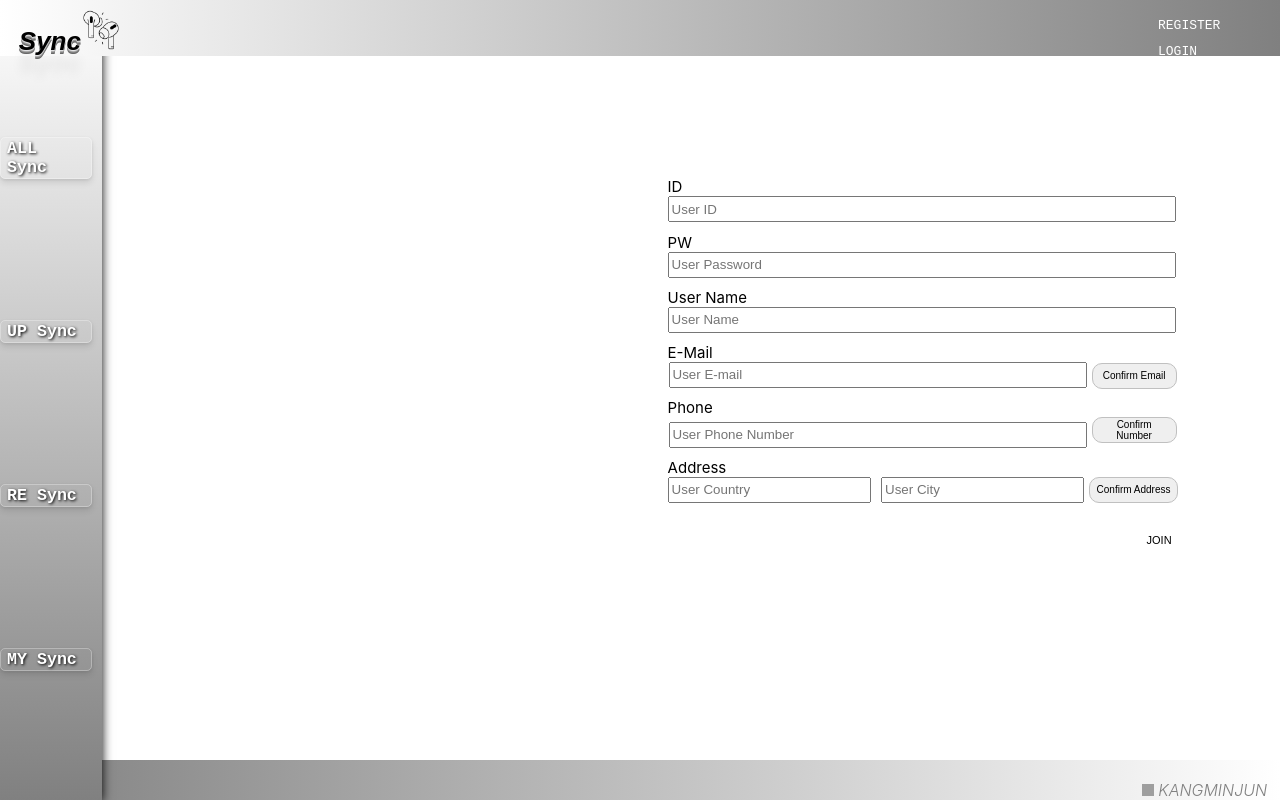
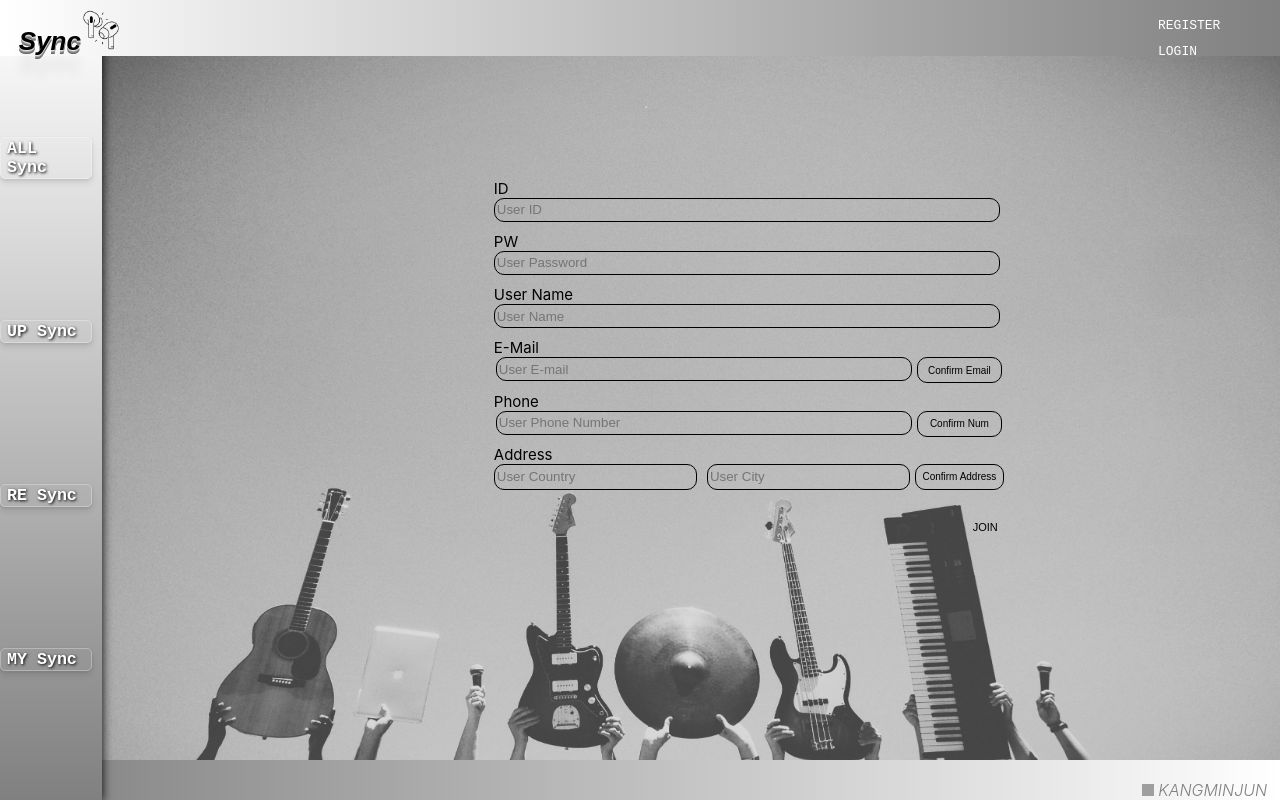
Before and after one commit to kang-minjune/Musics-Share, a React (Create React App) app in the folder client/: page /register in a window 1280 px wide. Built offline with nearby package versions, Linux system fonts and the light colour scheme; grey boxes are pictures that could not be loaded; a web font is replaced by a local one.

Commit message:
회원가입 디자인 수정

```diff
--- a/client/src/pages/register/Register.jsx
+++ b/client/src/pages/register/Register.jsx
@@ -58,7 +58,7 @@ const Register = () => {
                   <span className='RegisterSpan'>Phone </span>
                   <div>
                       <input type='tel' id='phone' className='RegisterPhone' placeholder='User Phone Number' onChange={handleChange} required />
-                      <button type='button' className='EmailConfirmBtn'>Confirm Number</button>
+                      <button type='button' className='EmailConfirmBtn'>Confirm Num</button>
                   </div>
 
                   <div className='RegisterSpan'>
--- a/client/src/pages/register/register.css
+++ b/client/src/pages/register/register.css
@@ -8,11 +8,18 @@
  }
 
  .RegisterMain {
-    width: 45%;
-    height: 500px;
-    justify-self: center;
-    padding-top: 7%;
-    margin-left: 30%;
+   width: 95%;
+   height: 90vh;
+   background-color: white;
+   background-image: url("/public/background2.png");
+   background-position: bottom ;
+   background-repeat: no-repeat;
+   background-size: 100% 100%;
+   margin-left: 5%;
+   margin-bottom: 2%;
+   float: left;
+   bottom: 0;
+   position: fixed;
  }
 
 
@@ -24,9 +31,9 @@
 
  /* form CSS */
  .RegisterForm {
-    padding-left: 20%;
-    padding-right: 20%;
-    padding-top: 15%;
+    padding-left: 35%;
+    padding-right: 35%;
+    padding-top: 10%;
     width: 510px;
  }
 
@@ -45,6 +52,9 @@
      display: grid;
      flex: 1;
      margin-bottom: 2%;
+     background-color: transparent;
+     border: 1px solid black;
+     border-radius: 10px;
  }
 
  .RegisterEmail {
@@ -53,6 +63,9 @@
      display: inline-block;
      flex: 1;
      margin-bottom: 2%;
+     background-color: transparent;
+     border: 1px solid black;
+     border-radius: 10px;
  }
 
  .RegisterPhone {
@@ -61,15 +74,24 @@
       display: inline-block;
       flex: 1;
       margin-bottom: 2%;
+      background-color: transparent;
+      border: 1px solid black;
+      border-radius: 10px;
  }
 
  .CountryWrite{
       width: 200px;
+      background-color: transparent;
+      border: 1px solid black;
+      border-radius: 10px;
 }
 
  .CityWrite{
       width: 200px;
       margin-left: 2%;
+      background-color: transparent;
+      border: 1px solid black;
+      border-radius: 10px;
  }
 
  /* span CSS */
@@ -111,7 +133,8 @@
     flex: 1;
     margin-left: 1%;
     border-radius: 10px;
-    border: 1px solid silver;
+    border: 1px solid black;
+    background-color: transparent;
  }
 
  .RegisterBtn {
@@ -128,4 +151,6 @@
      border-radius: 10px;
      border: 1px solid silver;
      display: inline-block;
+     border: 1px solid black;
+     background-color: transparent;
  }
```
Lines whose indentation alone changed are shown as unchanged.
